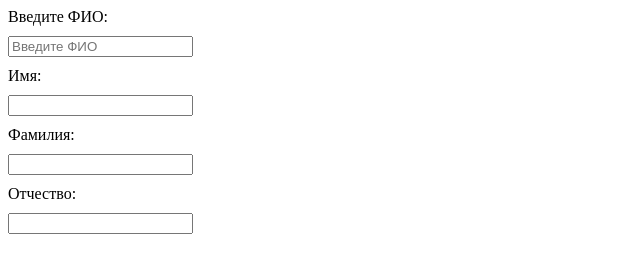
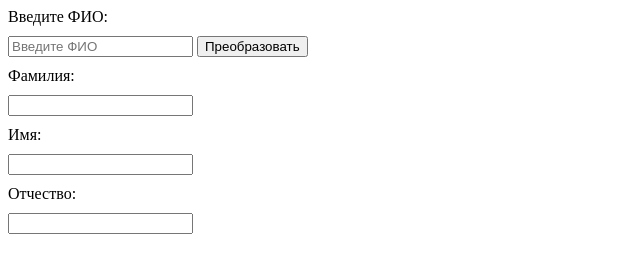
Before and after one commit to EvelinaYaln/task_1_week17, a plain HTML site: page index.html in a window 1280 px wide. Shown: the whole page, without its empty margins (0-640 px from the left). Drawn offline with Linux system fonts and the light colour scheme.

Commit message:
add changes

```diff
--- a/index.html
+++ b/index.html
@@ -13,10 +13,11 @@
 <body>
     <label for="full_name">Введите ФИО:</label>
     <input type="text" id="full_name" name="full_name" placeholder="Введите ФИО">
+    <input type="button" onclick="change()" value="Преобразовать">
+    <label for="second_name">Фамилия:</label>
+    <input type="text" id="second_name" name="second_name">
     <label for="first_name">Имя:</label>
     <input type="text" id="first_name" name="first_name">
-    <label for="second_name">Фамилия:</label>
-    <input type="text" id="second_name" name="second_name">
     <label for="middle_name">Отчество:</label>
     <input type="text" id="middle_name" name="middle_name">
     <script src="js/index.js">
--- a/js/index.js
+++ b/js/index.js
@@ -0,0 +1,32 @@
+change = () => {
+    let str = document.querySelector('#full_name').value;
+    let cleanStr = str.trim();
+    let fullName = cleanStr.split(' ');
+    for (let i = 0; i < fullName.length; i++) {
+        let upper = fullName[i][0].toUpperCase();
+        let sliced = fullName.slice(1, fullName[i].length);
+        let lower = sliced.toLowerCase();
+        let changed = `${upper}${lower}`;
+        if (i === 0) {
+            document.querySelector('#second_name').value = changed;
+        }
+    }
+
+    /*let upper = fullName[0][0].toUpperCase();
+    let sliced = fullName[0].slice(1, fullName[0].length);
+    let lower = sliced.toLowerCase();
+    let changed = `${upper}${lower}`;
+    document.querySelector('#second_name').value = changed;
+
+    let upper1 = fullName[1][0].toUpperCase();
+    let sliced1 = fullName[1].slice(1, fullName[1].length);
+    let lower1 = sliced1.toLowerCase();
+    let changed1 = `${upper1}${lower1}`;
+    document.querySelector('#first_name').value = changed1;
+
+    let upper2 = fullName[2][0].toUpperCase();
+    let sliced2 = fullName[2].slice(1, fullName[2].length);
+    let lower2 = sliced2.toLowerCase();
+    let changed2 = `${upper2}${lower2}`;
+    document.querySelector('#middle_name').value = changed2;*/
+}
```
